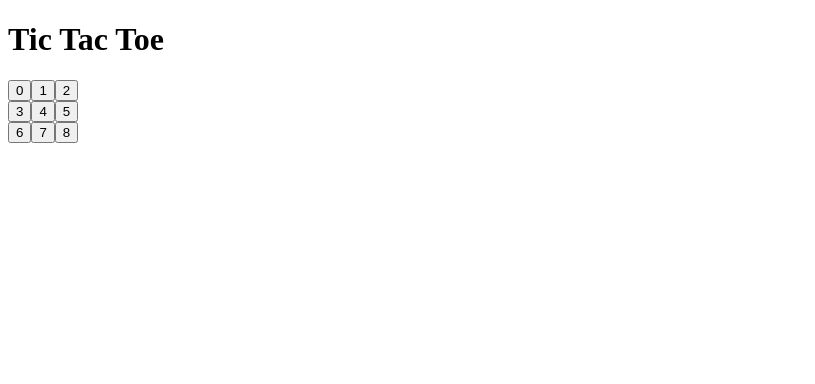
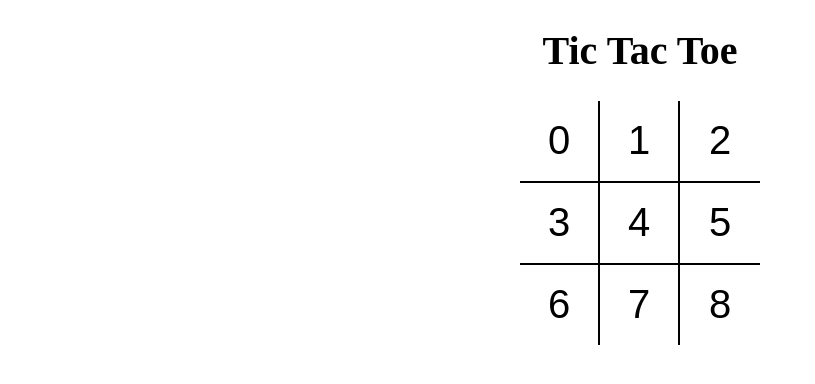
Before and after one commit to AMihneaa/tictactoe, a React (Vite) app: page / in a window 1280 px wide. Shown: the top 384 px of the page, without its empty margins (0-815 px from the left). Built offline with nearby package versions, Linux system fonts and the light colour scheme; the HTML template or start-up script is replaced by a standard one.

Commit message:
added sass

```diff
--- a/package.json
+++ b/package.json
@@ -15,6 +15,7 @@
   },
   "dependencies": {
     "node-fetch": "^2.6.1",
+    "node-sass": "^8.0.0",
     "react": "^18.2.0",
     "react-dom": "^18.2.0"
   },
@@ -29,6 +30,7 @@
     "eslint-plugin-react": "^7.31.11",
     "prettier": "^2.8.0",
     "rimraf": "^3.0.2",
+    "sass": "^1.56.1",
     "vite": "^3.2.1"
   },
   "babel": {
--- a/src/App.jsx
+++ b/src/App.jsx
@@ -1,9 +1,11 @@
 import React from 'react';
 import Board from './Components/Board';
 
+import './style/root.scss';
+
 const App = () => {
   return (
-    <div>
+    <div className="app">
       <h1>Tic Tac Toe</h1>
 
       <Board />
--- a/src/Components/Board.jsx
+++ b/src/Components/Board.jsx
@@ -3,20 +3,20 @@
 
 const board = () => {
   return (
-    <div>
-      <div>
+    <div className="board">
+      <div className="board-row">
         <Square value={0} />
         <Square value={1} />
         <Square value={2} />
       </div>
 
-      <div>
+      <div className="board-row">
         <Square value={3} />
         <Square value={4} />
         <Square value={5} />
       </div>
 
-      <div>
+      <div className="board-row">
         <Square value={6} />
         <Square value={7} />
         <Square value={8} />
--- a/src/Components/Square.jsx
+++ b/src/Components/Square.jsx
@@ -3,7 +3,11 @@
 function Square({ value }) {
   console.log(value);
 
-  return <button type="button">{value}</button>;
+  return (
+    <button type="button" className="square">
+      {value}
+    </button>
+  );
 }
 
 export default Square;
--- /dev/null
+++ b/src/style/root.scss
@@ -0,0 +1,43 @@
+body {
+  padding: 0;
+  margin: 0;
+}
+
+button {
+  background: none;
+  border: none;
+  outline: none;
+  &:hover {
+    cursor: pointer;
+  }
+}
+
+.app {
+  font-size: 20px;
+  display: flex;
+  flex-direction: column;
+  align-items: center;
+}
+
+.board {
+  .board-row {
+    display: flex;
+    flex-direction: row;
+    border-bottom: 2px solid #000;
+    &:last-child {
+      border-bottom: none;
+    }
+    .square {
+      width: 80px;
+      height: 80px;
+      border-right: 2px solid #000;
+      font-size: 2.5rem;
+      padding: 0;
+      overflow: hidden;
+      transition: all 0.2s;
+      &:last-child {
+        border-right: none;
+      }
+    }
+  }
+}
```
Also changed, not shown: 1 other file (tests, documents, lock files or other folders).
